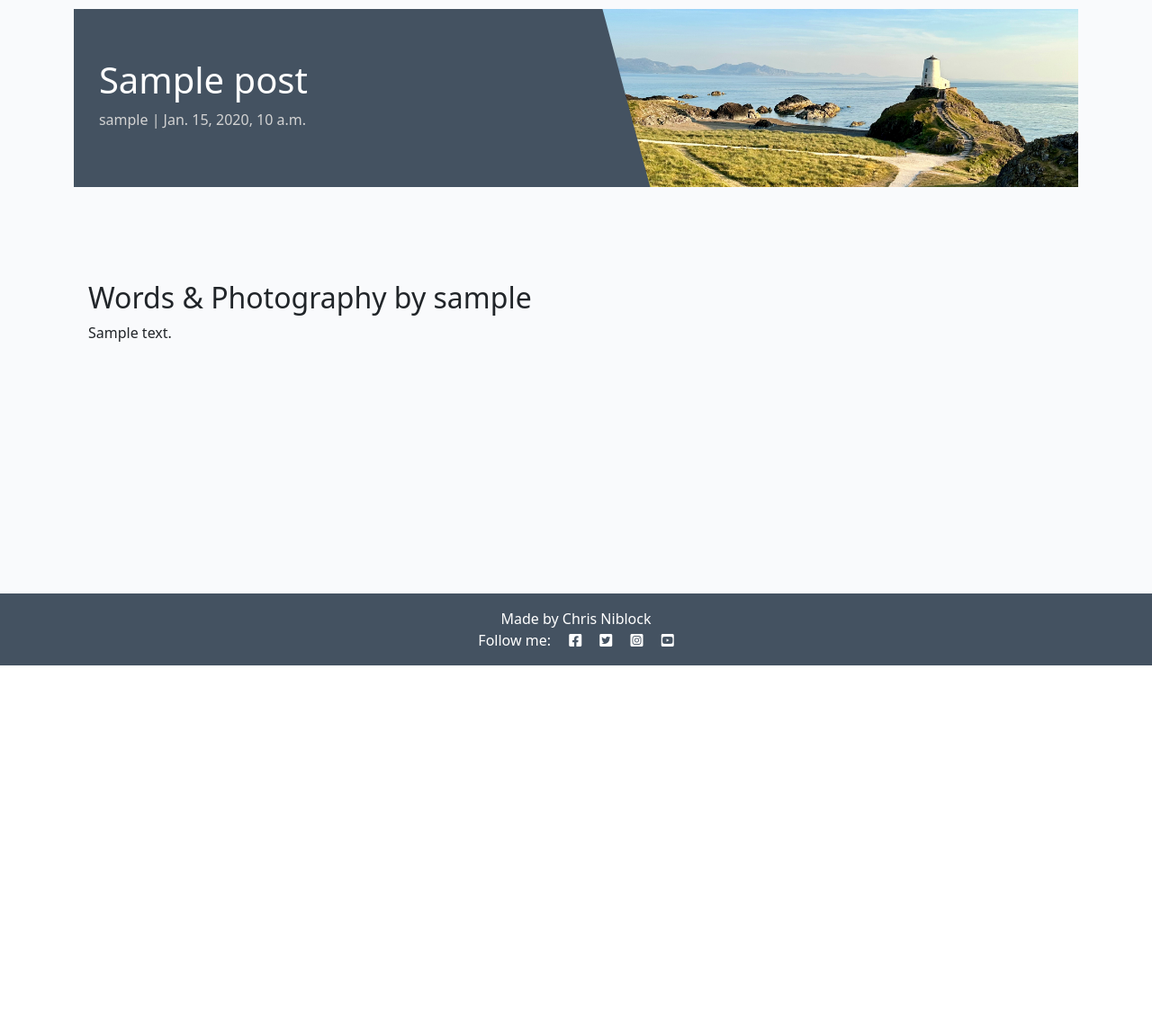
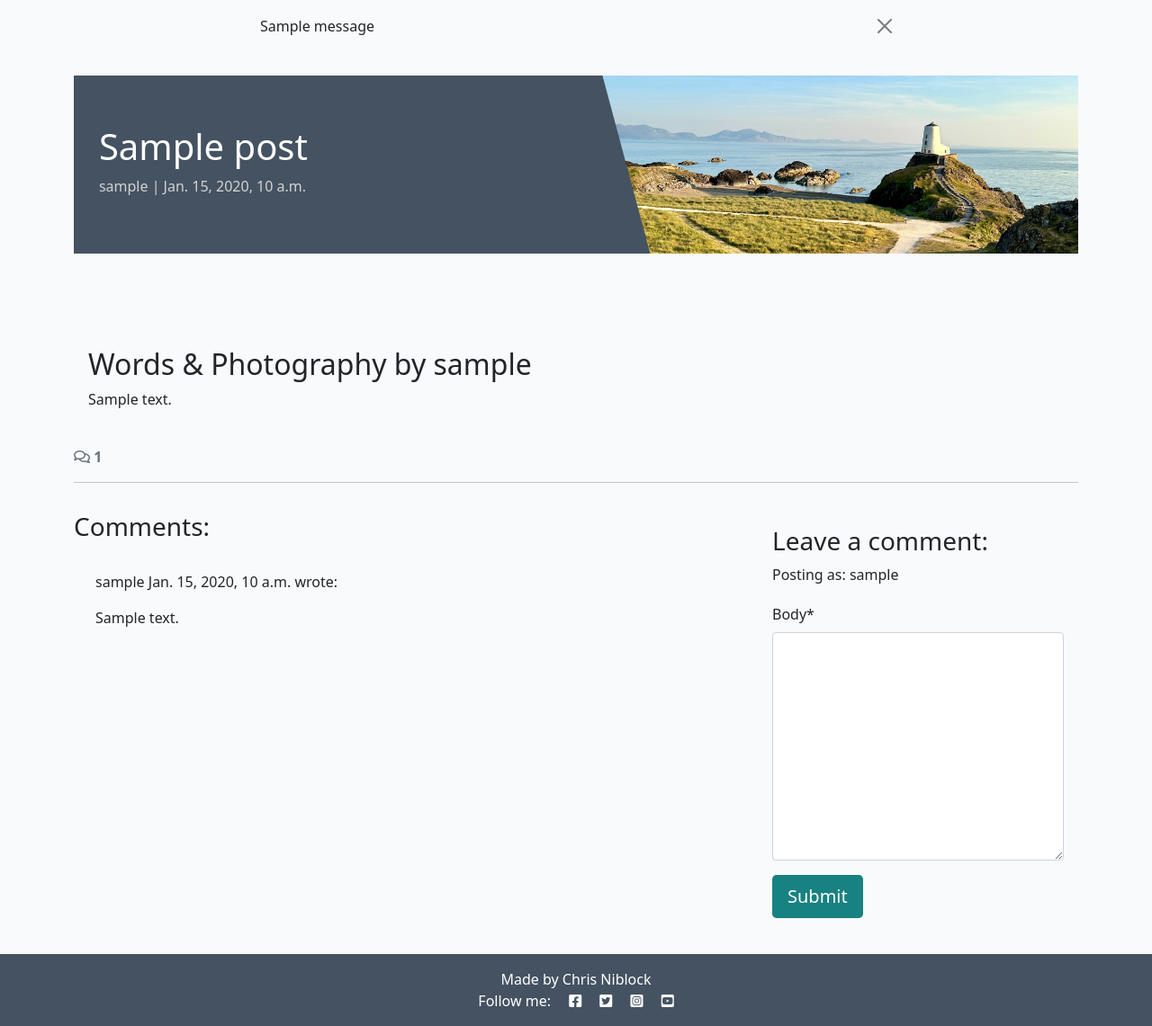
Before and after one commit to cniblock/Walking-Anglesey, a Django app: a page that uses templates/base.html in a window 1280 px wide. Shown: the part 60-1201 px from the top of the page at 90% size. Before the commit the page ends 800 px from the top, so only its background shows below. Run offline with Django 5.2, Linux system fonts and the light colour scheme; a user stored in the database is signed in; tables that the repository leaves empty hold one stand-in row (values such as "Sample post"); one stand-in notice (Sample message) is shown; some libraries are stand-ins or nearby versions.

Commit message:
added comment function for authenticated users

```diff
--- a/requirements.txt
+++ b/requirements.txt
@@ -2,10 +2,12 @@ asgiref==3.8.1
 bleach==6.1.0
 certifi==2024.2.2
 charset-normalizer==3.3.2
+crispy-bootstrap5==0.7
 defusedxml==0.7.1
 dj-database-url==0.5.0
-Django==3.2.25
+Django==5.0.6
 django-allauth==0.57.2
+django-crispy-forms==2.1
 django-summernote==0.8.20.0
 gunicorn==20.1.0
 idna==3.7
--- a/templates/account/login.html
+++ b/templates/account/login.html
@@ -12,7 +12,7 @@
         <div class="col-md-8 mt-3 offset-md-2">
             <h3>{% trans "Sign In" %}</h3>
 
-            <p>{% blocktrans %}Welcome back to the Walk|Anglesey. To leave a comment or like a post, please log in. If
+            <p>{% blocktrans %}Welcome back to Walk|Anglesey. To leave a comment or like a post, please log in. If
                 you
                 have not created an account yet, then <a class="link" href="{{ signup_url }}">sign up</a>
                 first.{% endblocktrans %}</p>
--- a/templates/base.html
+++ b/templates/base.html
@@ -76,7 +76,21 @@
             </div>
         </div>
     </nav>
-
+    <!-- displaying Django messages -->
+    <div class="container">
+        <div class="row">
+        <div class="col-md-8 offset-md-2">
+            {% for message in messages %}
+            <div class="alert {{ message.tags }} alert-dismissible
+            fade show" id="msg" role="alert">
+            {{ message | safe }}
+            <button type="button" class="btn-close"
+                data-bs-dismiss="alert" aria-label="Close"></button>
+            </div>
+            {% endfor %}
+        </div>
+    </div>
+  </div>
     <main class="flex-shrink-0 main-bg">
 
         {% block content %}
--- a/walkanglesey/settings.py
+++ b/walkanglesey/settings.py
@@ -47,6 +47,8 @@ INSTALLED_APPS = [
     'allauth',
     'allauth.account',
     'allauth.socialaccount',
+    'crispy_forms',
+    'crispy_bootstrap5',
     'django_summernote',
     "about",
     "walks",
@@ -55,6 +57,9 @@ INSTALLED_APPS = [
 SITE_ID = 1
 LOGIN_REDIRECT_URL = '/'
 LOGOUT_REDIRECT_URL = '/'
+
+CRISPY_ALLOWED_TEMPLATE_PACKS = "bootstrap5"
+CRISPY_TEMPLATE_PACK = "bootstrap5"
 
 MIDDLEWARE = [
     "django.middleware.security.SecurityMiddleware",
--- /dev/null
+++ b/walks/forms.py
@@ -0,0 +1,8 @@
+from .models import Comment
+from django import forms
+
+
+class CommentForm(forms.ModelForm):
+    class Meta:
+        model = Comment
+        fields = ('body',)
--- a/walks/templates/walks/post_detail.html
+++ b/walks/templates/walks/post_detail.html
@@ -1,5 +1,6 @@
 {% extends 'base.html' %} {% block content %}
 {% load static %}
+{% load crispy_forms_tags %}
 
 <div class="masthead">
     <div class="container">
@@ -30,6 +31,66 @@
             </div>
         </div>
     </div>
+    <!-- Displaying count of comments -->
+  <div class="row">
+    <div class="col-12">
+      <strong class="text-secondary">
+        <i class="far fa-comments"></i> {{ comment_count }}
+      </strong>
+    </div>
+    <div class="col-12">
+      <hr>
+    </div>
+  </div>
+  <!-- Displaying Comments -->
+  <div class="row">
+    <div class="col-md-8 card mb-4  mt-3 ">
+      <h3>Comments:</h3>
+      <div class="card-body">
+        <!-- We want a for loop inside the empty control tags
+          to iterate through each comment in comments -->
+        {% for comment in comments %}
+        <div class="p-2 comments
+          {% if not comment.approved and comment.author == user %}
+          faded{% elif not comment.approved %} d-none{% endif %}">
+          <p class="font-weight-bold">
+            {{ comment.author }}
+            <span class="font-weight-normal">
+              {{ comment.created_on }}
+            </span> wrote:
+          </p>
+          <div id="comment{{ comment.id }}">
+            {{ comment.body | linebreaks }}
+          </div>
+          {% if not comment.approved and comment.author == user %}
+          <p class="approval">
+            This comment is awaiting approval
+          </p>
+          {% endif %}
+        </div>
+        <!-- Our for loop ends here -->
+        {% endfor %}
+      </div>
+    </div>
+        <!-- Creating New Comments -->
+        <div class="col-md-4 card mb-4 mt-3">
+            <div class="card-body">
+              {% if user.is_authenticated %}
+              <h3>Leave a comment:</h3>
+              <p>Posting as: {{ user.username }}</p>
+              <form id="commentForm" method="post"
+                style="margin-top: 1.3em;">
+                {{ comment_form | crispy }}
+                {% csrf_token %}
+                <button id="submitButton" type="submit"
+                  class="btn btn-signup btn-lg">Submit</button>
+              </form>
+              {% else %}
+              <p>Log in to leave a comment</p>
+              {% endif %}
+            </div>
+          </div>
+  </div>
 </div>
 
 {% endblock content %}
--- a/walks/views.py
+++ b/walks/views.py
@@ -1,6 +1,8 @@
 from django.shortcuts import render, get_object_or_404
 from django.views import generic
+from django.contrib import messages
 from .models import Post
+from .forms import CommentForm
 
 # Create your views here.
 class PostList(generic.ListView):
@@ -25,9 +27,28 @@ def post_detail(request, slug):
 
     queryset = Post.objects.filter(status=1)
     post = get_object_or_404(queryset, slug=slug)
+    comments = post.comments.all().order_by("-created_on")
+    comment_count = post.comments.filter(approved=True).count()
+    if request.method == "POST":
+        comment_form = CommentForm(data=request.POST)
+        if comment_form.is_valid():
+            comment = comment_form.save(commit=False)
+            comment.author = request.user
+            comment.post = post
+            comment.save()
+            messages.add_message(
+                request, messages.SUCCESS,
+                'Comment submitted and awaiting approval'
+            )
+
+    comment_form = CommentForm()
 
     return render(
         request,
         "walks/post_detail.html",
-        {"post": post},
+        {"post": post,
+        "comments": comments,
+        "comment_count": comment_count,
+        "comment_form": comment_form,
+        },
     )
```
